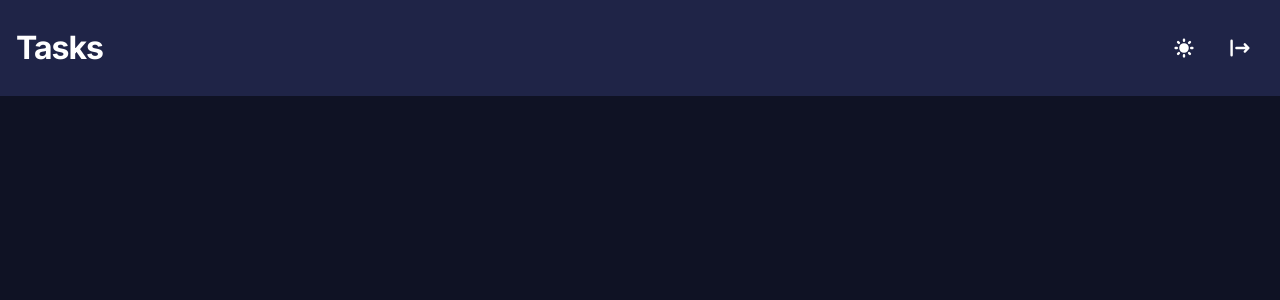
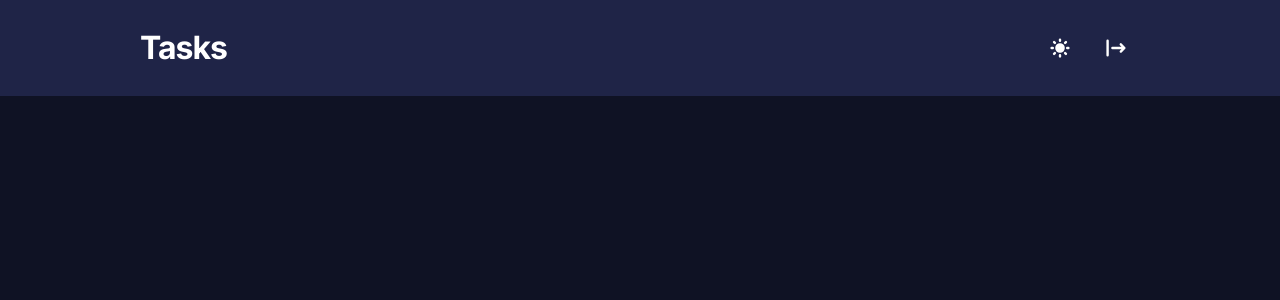
Before and after one commit to ciandm/todo-list-challenge, a Next.js app: page / in a window 1280 px wide. Shown: the top 300 px of the page. Built offline with nearby package versions, Linux system fonts and the light colour scheme.

Commit message:
added theme switcher logic to nav button

```diff
--- a/src/components/IconButton/index.js
+++ b/src/components/IconButton/index.js
@@ -2,16 +2,25 @@ import React from 'react';
 import PropTypes from 'prop-types';
 import * as S from './styled';
 
-function IconButton({ variation, children }) {
+function IconButton({ children, handleButtonClick, variation }) {
   if (variation === 'danger') {
-    return <S.DangerButton>{children}</S.DangerButton>;
+    return (
+      <S.DangerButton onClick={() => handleButtonClick()}>
+        {children}
+      </S.DangerButton>
+    );
   }
-  return <S.RegularButton>{children}</S.RegularButton>;
+  return (
+    <S.RegularButton onClick={() => handleButtonClick()}>
+      {children}
+    </S.RegularButton>
+  );
 }
 
 export default IconButton;
 
 IconButton.propTypes = {
   children: PropTypes.node.isRequired,
+  handleButtonClick: PropTypes.func.isRequired,
   variation: PropTypes.oneOf(['primary', 'danger']).isRequired,
 };
--- a/src/components/Nav/index.js
+++ b/src/components/Nav/index.js
@@ -5,16 +5,23 @@ import IconButton from '../IconButton';
 import { useTheme } from '../../../pages/_app';
 
 function Nav() {
-  const { darkMode } = useTheme();
+  const { darkMode, toggleTheme } = useTheme();
+  // placeholder for now
+  const handleLogout = () => {
+    console.log('logged out');
+  };
+  const handleThemeSwitch = () => {
+    toggleTheme();
+  };
   return (
     <S.Nav>
       <S.Wrapper>
         <S.Title>Tasks</S.Title>
         <S.ButtonGroup>
-          <IconButton variation="primary">
+          <IconButton variation="primary" handleButtonClick={handleThemeSwitch}>
             {darkMode ? <HiSun /> : <HiMoon />}
           </IconButton>
-          <IconButton variation="primary">
+          <IconButton variation="primary" handleButtonClick={handleLogout}>
             <HiLogout />
           </IconButton>
         </S.ButtonGroup>
--- a/src/components/Nav/styled.js
+++ b/src/components/Nav/styled.js
@@ -15,6 +15,11 @@ export const Wrapper = styled.div`
   display: flex;
   justify-content: space-between;
   padding: 2.4rem 1.6rem;
+
+  @media ${({ theme }) => theme.mediaQueries.desktop} {
+    margin: 0 auto;
+    max-width: 103.2rem;
+  }
 `;
 
 export const Title = styled.h1`
--- a/src/theme/GlobalStyle.js
+++ b/src/theme/GlobalStyle.js
@@ -31,6 +31,11 @@ const GlobalStyle = createGlobalStyle`
     border: none;
     cursor: pointer;
     font-family: inherit;
+
+    &:focus {
+      box-shadow: ${({ theme }) => `0 0 0 2px ${theme.colors.moodyBlue}`};
+      outline: none;
+    }
   }
 `;
 
```
